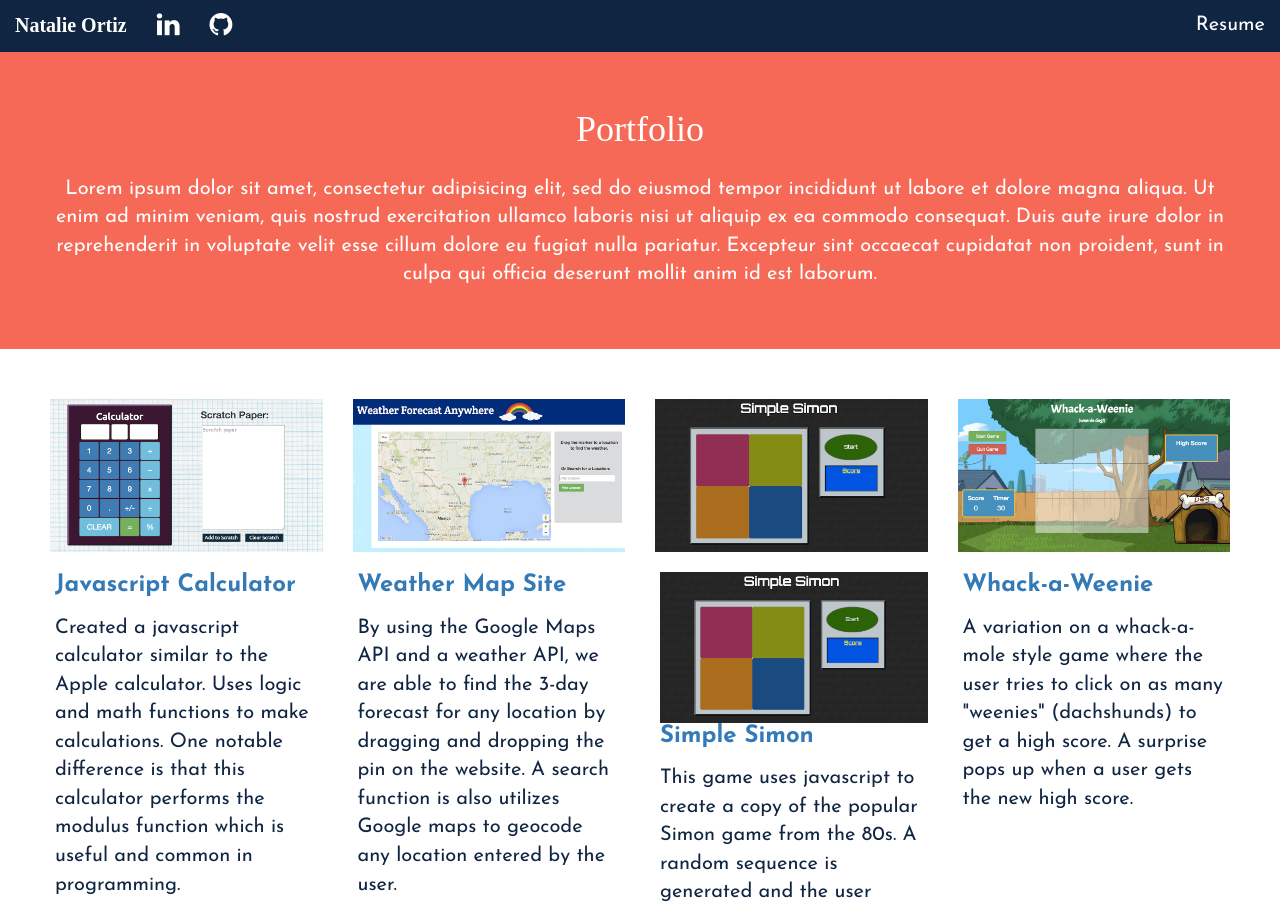
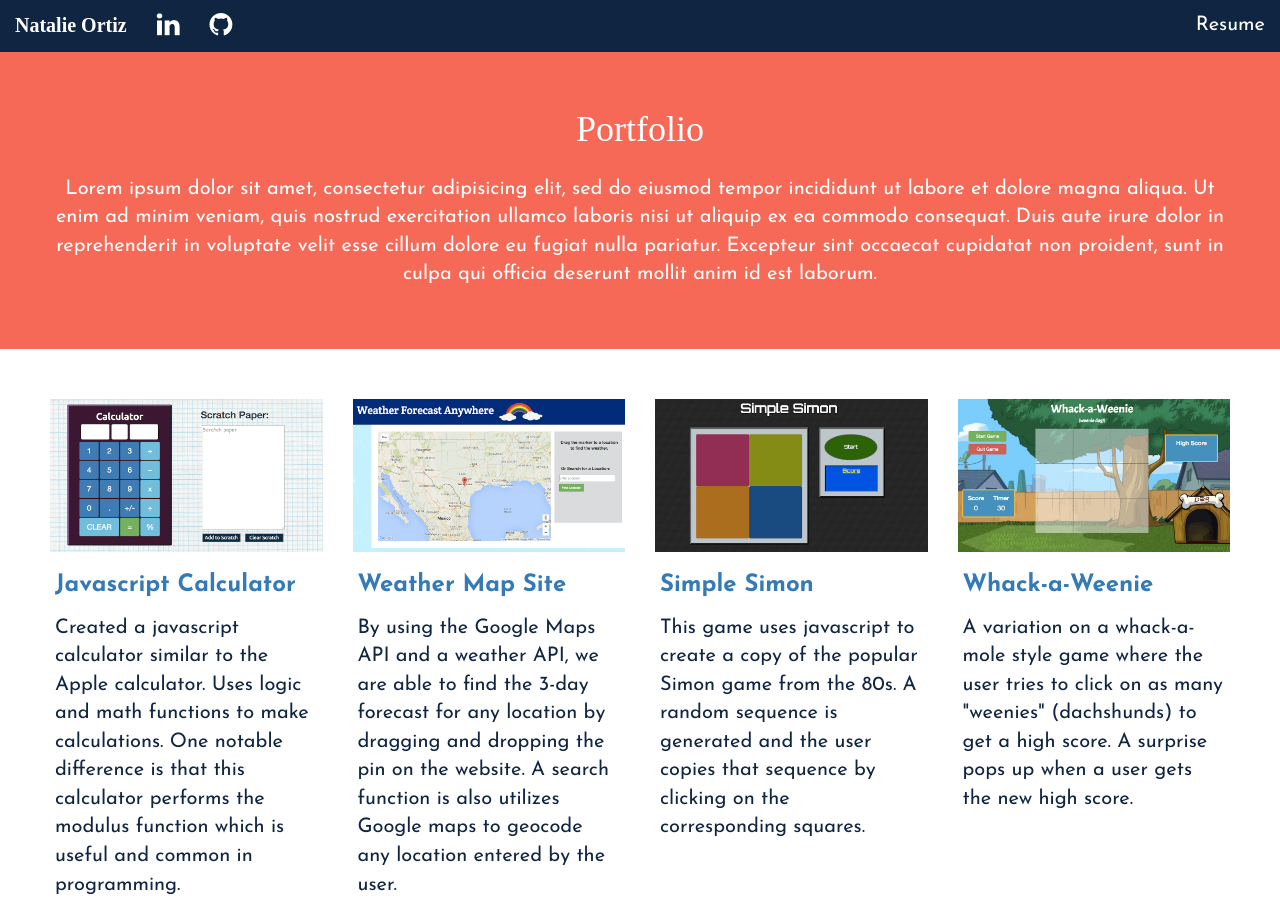
Before and after one commit to natalieortiz/natalieortiz.github.io, a plain HTML site: page portfolio.html in a window 1280 px wide. Shown: the top 907 px of the page. Drawn offline with nearby package versions, Linux system fonts and the light colour scheme; a web font is replaced by a local one.

Commit message:
Accidentally added two images of Simple Simon game.

```diff
--- a/portfolio.html
+++ b/portfolio.html
@@ -72,8 +72,7 @@
                 <div class="col-md-3">
                     <a href="http://natalieortiz.github.io/simplesimon.html" title="Simple Simon">
                     <img src="/img/simplesimon.png"></a>
-                    <h3><a href="http://natalieortiz.github.io/simplesimon.html" title="Simple Simon">
-                    <img src="/img/simplesimon.png">Simple Simon</a></h3>
+                    <h3><a href="http://natalieortiz.github.io/simplesimon.html">Simple Simon</a></h3>
                     <p>This game uses javascript to create a copy of the popular Simon game from the 80s.  A random sequence is generated and the user copies that sequence by clicking on the corresponding squares.</p>
                 </div>
 
```
